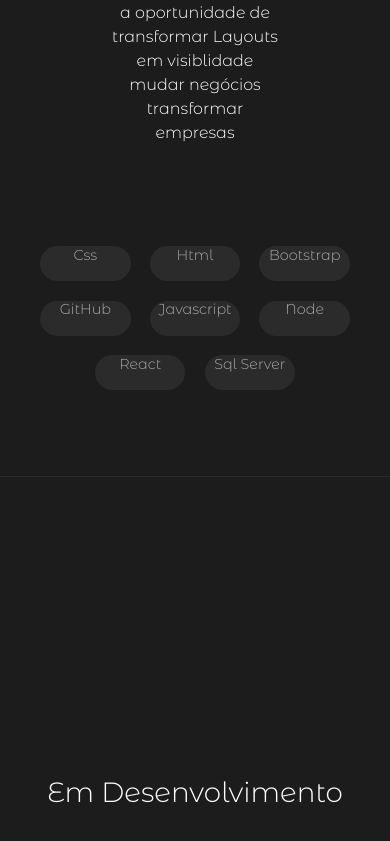
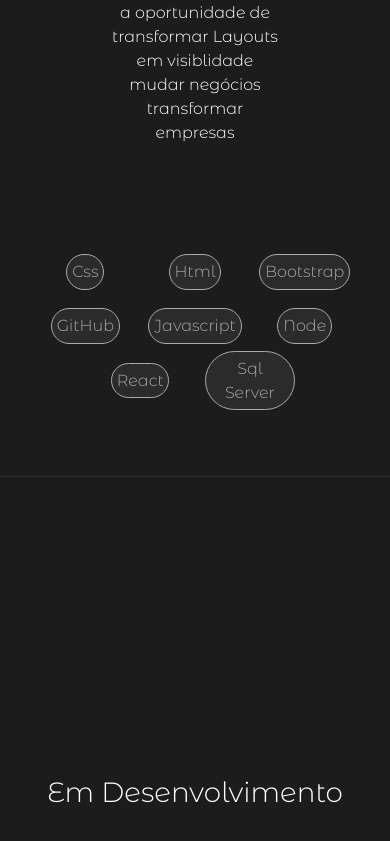
Before and after one commit to adrianodisam/NovoPortifolio, a React (Create React App) app: page / in a window 390 px wide. Shown: the part 2057-2898 px from the top of the page. Built offline with nearby package versions, Linux system fonts and the light colour scheme.

Commit message:
ajuste tecnologia

```diff
--- a/src/componentes/Navbar/Navbar.js
+++ b/src/componentes/Navbar/Navbar.js
@@ -25,7 +25,6 @@ function Navbar() {
 
       <nav ref={navRef}>
         {titulos.map((titulo) => (
-          // <a href="/#">{titulo}</a>
           <Link
             activeClass="active"
             to={titulo.id}
@@ -38,7 +37,6 @@ function Navbar() {
             {titulo.nome}
           </Link>
         ))}
-        {/* Sobre */}
         <button className="nav-btn nav-close-btn" onClick={showNavbar}>
           <FaTimes />
         </button>
--- a/src/componentes/Tecnologia/Tecnologia.module.css
+++ b/src/componentes/Tecnologia/Tecnologia.module.css
@@ -28,13 +28,20 @@
   .Container {
     display: flex;
     width: 29%;
-    height: 2.2rem;
+    height: 0.2rem;
+    background-color: transparent;
+
+    margin-top: 2rem;
   }
   .Container svg {
     display: none;
   }
   .Container p {
-    font-size: 0.9rem;
+    font-size: 1rem;
     text-align: center;
+    border: 1px solid var(--CorFontApagada);
+    border-radius: 2rem;
+    background: hsla(0, 0%, 67%, 0.1);
+    padding: 0.3rem;
   }
 }
```
